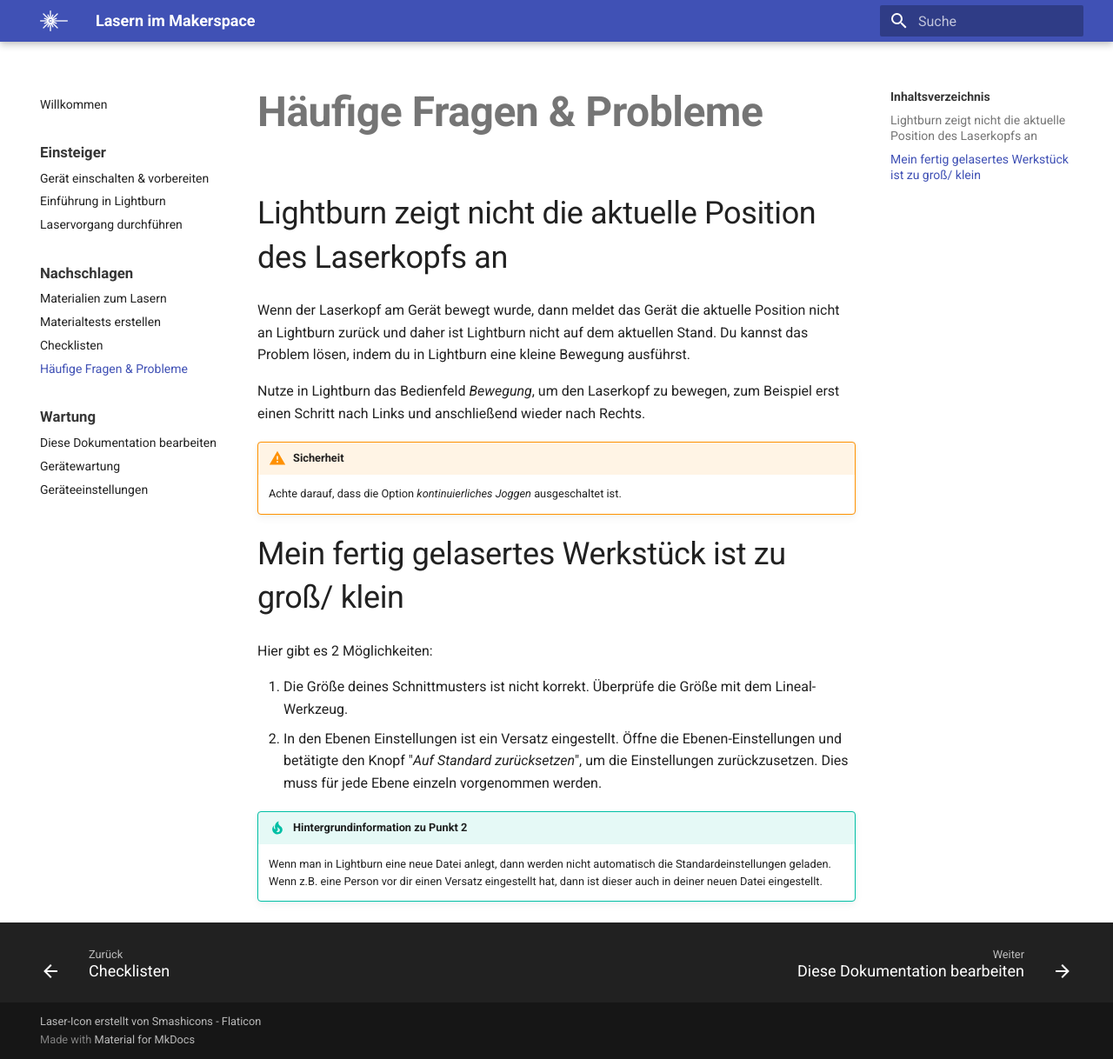
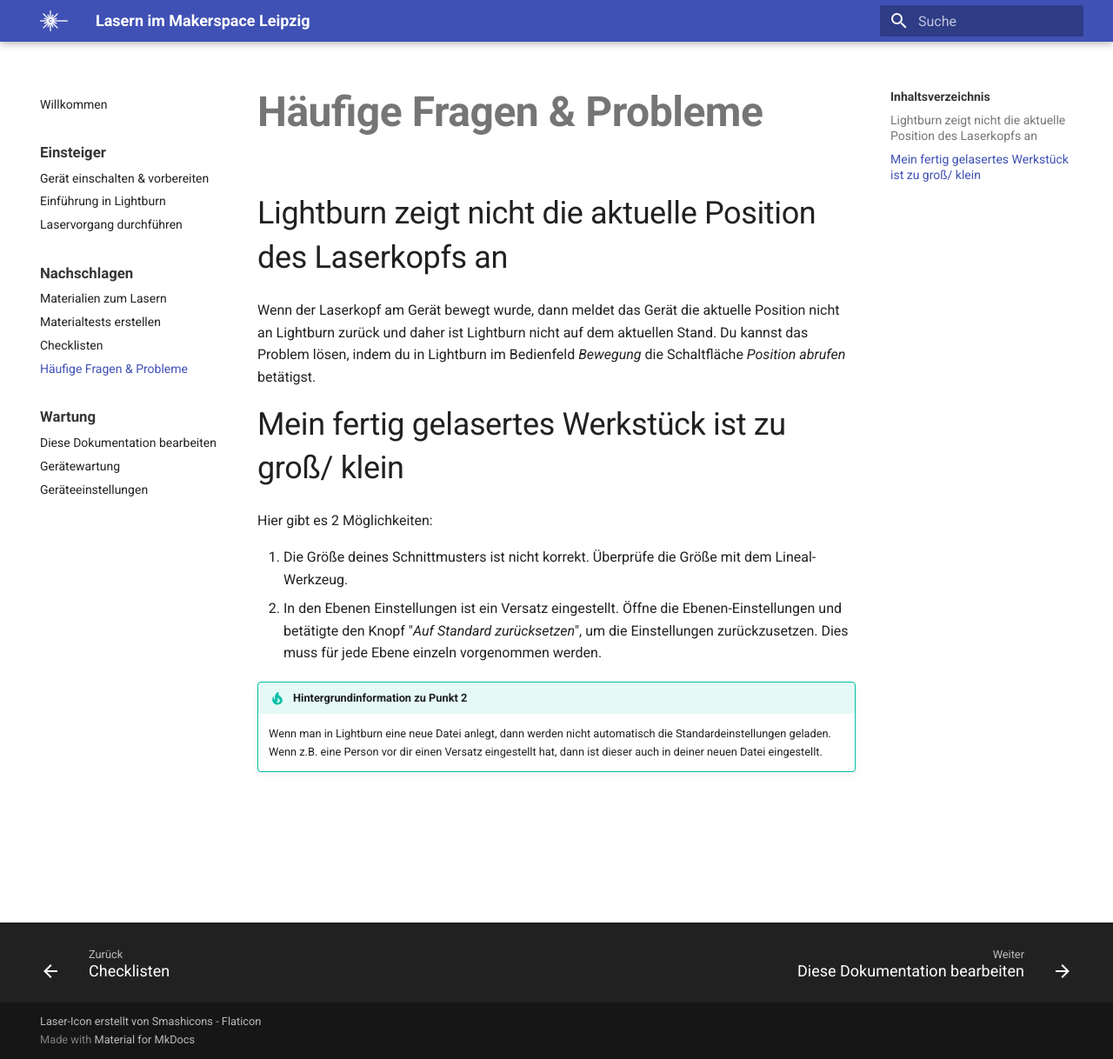
Before and after one commit to maker-space-leipzig/laser-dokumentation, an MkDocs documentation site: the page built from docs/nachschlagen_faq.md, in a window 1280 px wide and 1218 px high. Shown: the whole window at 87% size. Built offline with MkDocs 1.6.1 and Material for MkDocs 9.7.7, drawn with Linux system fonts in a browser that asks for light colours.

Commit message:
cosmetics

```diff
--- a/docs/nachschlagen_faq.md
+++ b/docs/nachschlagen_faq.md
@@ -2,13 +2,7 @@
 
 ## Lightburn zeigt nicht die aktuelle Position des Laserkopfs an
 
-Wenn der Laserkopf am Gerät bewegt wurde, dann meldet das Gerät die aktuelle Position nicht an Lightburn zurück und daher ist Lightburn nicht auf dem aktuellen Stand. Du kannst das Problem lösen, indem du in Lightburn eine kleine Bewegung ausführst.
-
-Nutze in Lightburn das Bedienfeld *Bewegung*, um den Laserkopf zu bewegen, zum Beispiel erst einen Schritt nach Links und anschließend wieder nach Rechts.
-
-!!! warning "Sicherheit"
-    Achte darauf, dass die Option *kontinuierliches Joggen* ausgeschaltet ist.
-
+Wenn der Laserkopf am Gerät bewegt wurde, dann meldet das Gerät die aktuelle Position nicht an Lightburn zurück und daher ist Lightburn nicht auf dem aktuellen Stand. Du kannst das Problem lösen, indem du in Lightburn im Bedienfeld *Bewegung* die Schaltfläche *Position abrufen* betätigst.
 
 ## Mein fertig gelasertes Werkstück ist zu groß/ klein
 
--- a/mkdocs.yml
+++ b/mkdocs.yml
@@ -1,5 +1,5 @@
 # Grundeinstellungen
-site_name: Lasern im Makerspace
+site_name: Lasern im Makerspace Leipzig
 use_directory_urls: false
 extra_css:
   - style.css
```
Also changed, not shown: README.md (+4 -1 lines).
